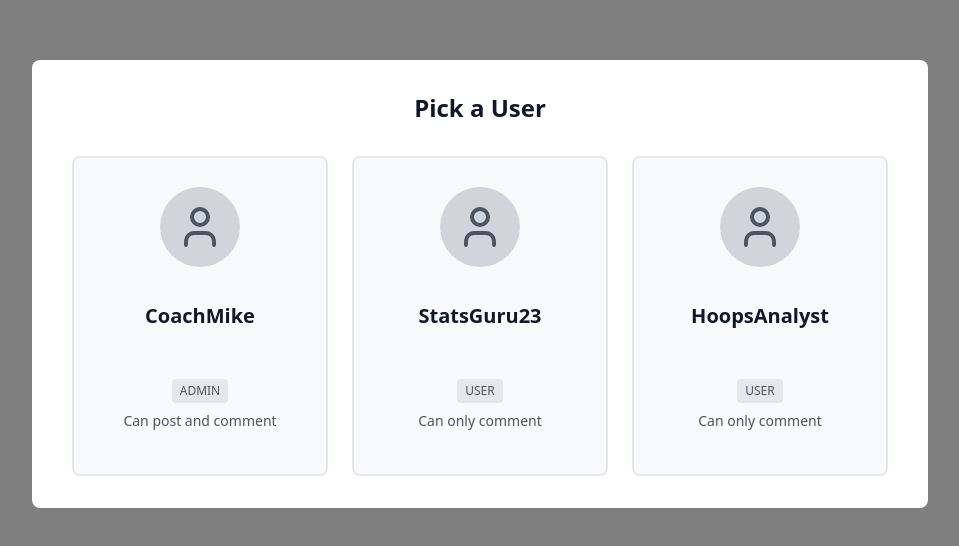
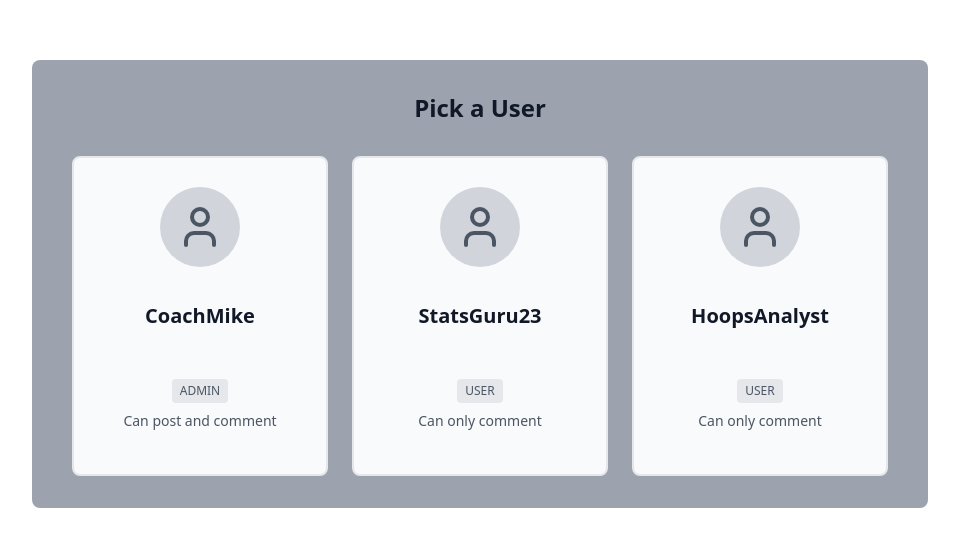
Before and after one commit to ai003/frontofficelive, a React (Vite) app: page / in a window 1280 px wide. Shown: the part 116-662 px from the top of the page, without its empty margins (160-1119 px from the left). Built offline with nearby package versions, Linux system fonts and the light colour scheme.

Commit message:
theme fix on user selection page

```diff
--- a/src/components/UserSelectionModal.tsx
+++ b/src/components/UserSelectionModal.tsx
@@ -8,8 +8,8 @@ interface UserSelectionModalProps {
 
 export default function UserSelectionModal({ onSelectUser }: UserSelectionModalProps) {
   return (
-    <div className="fixed inset-0 bg-black bg-opacity-50 flex items-center justify-center z-50">
-      <div className="bg-white dark:bg-gray-800 rounded-lg p-8 max-w-4xl w-full mx-4">
+    <div className="fixed inset-0 bg-white dark:bg-gray-900 bg-opacity-50 flex items-center justify-center z-50">
+      <div className="bg-gray-400 dark:bg-gray-800 rounded-lg p-8 max-w-4xl w-full mx-4">
         <h2 className="text-2xl font-bold text-center mb-8 text-gray-900 dark:text-white">
           Pick a User
         </h2>
```
